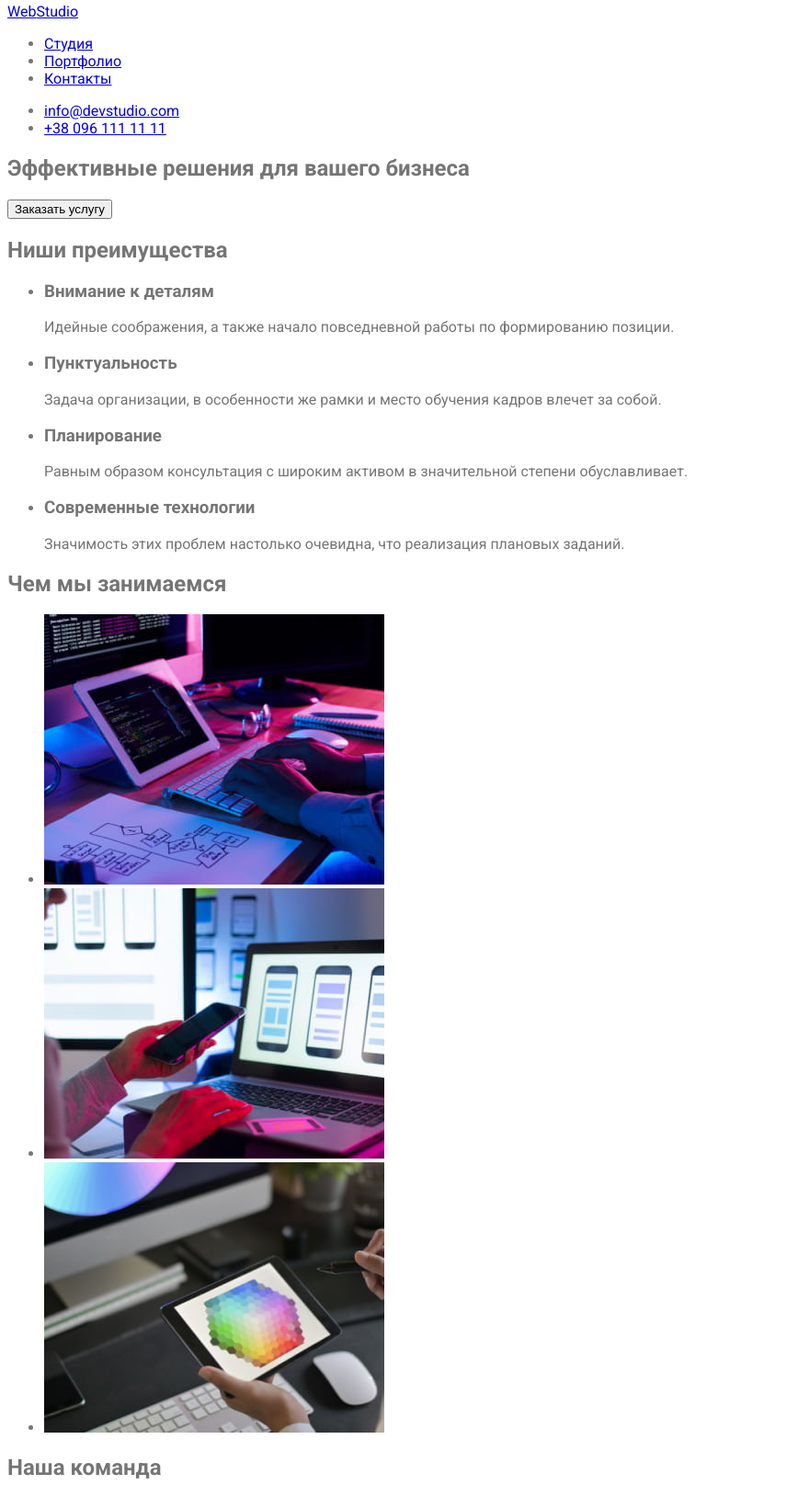
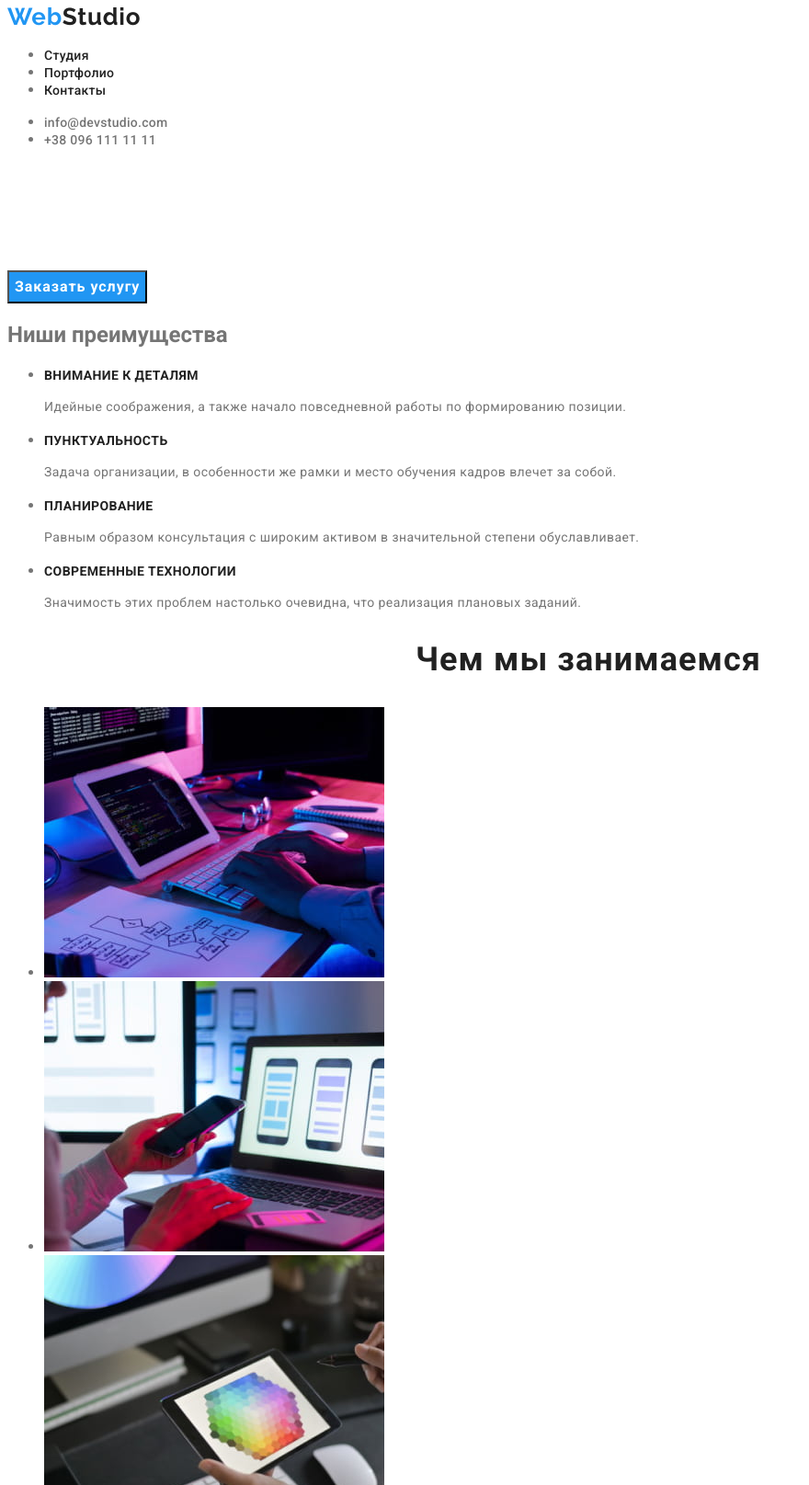
Before and after one commit to Kl0filinj/goit-markup-hw-02, a plain HTML site: page index.html in a window 1280 px wide. Shown: the part 5-1620 px from the top of the page at 92% size, without its empty margins (0-880 px from the left). Drawn offline with Linux system fonts and the light colour scheme.

Commit message:
Оформление страницы студия

```diff
--- a/css/styles.css
+++ b/css/styles.css
@@ -12,3 +12,182 @@ body {
 
     font-family: 'Roboto', sans-serif;
 }
+
+/* Хедер */
+
+.logo {
+    color: var(--headline-color);
+
+    font-family: 'Raleway';
+    font-weight: 700;
+    font-size: 26px;
+    line-height: 1.2;
+    letter-spacing: 0.03em;
+
+    text-decoration: none;
+}
+
+.logo > .logo-accent {
+    color: var(--accent-color);
+
+    font-family: 'Raleway';
+    font-weight: 700;
+    font-size: 26px;
+    line-height: 1.2;
+    letter-spacing: 0.03em;
+}
+
+.nav-list .link {
+    color: var(--headline-color);
+
+    font-family: 'Roboto';
+    font-weight: 500;
+    font-size: 14px;
+    line-height: 1.14;
+    letter-spacing: 0.02em;
+
+    text-decoration: none;
+}
+
+.nav-list .link:hover,
+.nav-list .link:focus,
+.auth-link:hover,
+.auth-link:focus {
+    color: var(--accent-color);
+}
+
+.auth-link {
+    color: var(--main-text-color);
+
+    font-family: 'Roboto';
+    font-weight: 500;
+    font-size: 14px;
+    line-height: 1.14;
+    letter-spacing: 0.02em;
+
+    text-decoration: none;
+}
+
+/* Герой */
+
+.hero > .title {
+    color: #ffffff;
+
+    font-family: 'Roboto';
+    font-weight: 900;
+    font-size: 44px;
+    line-height: 1.36;
+    text-align: center;
+    letter-spacing: 0.06em;
+    text-transform: uppercase;
+}
+
+.button {
+    color: #ffffff;
+    background-color: var(--accent-color);
+
+    font-family: 'Roboto';
+    font-weight: 700;
+    font-size: 16px;
+    line-height: 1.88;
+    text-align: center;
+    letter-spacing: 0.06em;
+}
+
+/* Наши преимущества */
+
+/* .benefits > .title {
+    color: transparent;
+} */
+
+.benefit-title {
+    color: var(--headline-color);
+
+    font-family: 'Roboto';
+    font-weight: 700;
+    font-size: 14px;
+    line-height: 1.14;
+    letter-spacing: 0.03em;
+    text-transform: uppercase;
+}
+
+.benefit-text {
+    color: var(--main-text-color);
+
+    font-family: 'Roboto';
+    font-style: normal;
+    font-weight: 400;
+    font-size: 14px;
+    line-height: 1.71;
+    letter-spacing: 0.03em;
+}
+
+/* Чем мы занимаемся */
+
+.employment > .title {
+    color: var(--headline-color);
+
+    font-family: 'Roboto';
+    font-weight: 700;
+    font-size: 36px;
+    line-height: 1.16;
+    text-align: center;
+    letter-spacing: 0.03em;
+
+}
+
+/* Наши работники */
+
+.workers > .title {
+    color: var(--headline-color);
+
+    font-family: 'Roboto';
+    font-weight: 700;
+    font-size: 36px;
+    line-height: 1.16;
+    text-align: center;
+    letter-spacing: 0.03em;
+}
+
+.workers-name {
+    color: var(--headline-color);
+
+    font-family: 'Roboto';
+    font-style: normal;
+    font-weight: 500;
+    font-size: 16px;
+    line-height: 1.18;
+    letter-spacing: 0.03em;
+}
+
+.workers-position {
+    color: var(--main-text-color);
+
+    font-family: 'Roboto';
+    font-style: normal;
+    font-weight: 400;
+    font-size: 16px;
+    line-height: 1.18;
+    letter-spacing: 0.03em;
+}
+
+/* Футер */
+
+.info {
+    font-family: 'Roboto';
+    font-style: normal;
+    font-weight: 400;
+    font-size: 14px;
+    line-height: 1.71;
+    letter-spacing: 0.03em;
+    text-decoration: none;
+}
+
+.geo {
+    color: #ffffff;
+}
+
+.mail,
+.tel {
+    color: rgba(255, 255, 255, 0.6);
+}
--- a/index.html
+++ b/index.html
@@ -24,72 +24,72 @@
         </ul>
     </header>
     <main>
-        <section>
-            <h1>Эффективные решения для вашего бизнеса</h1>
-            <button type="button">Заказать услугу</button>
+        <section class="hero">
+            <h1 class="title">Эффективные решения для вашего бизнеса</h1>
+            <button type="button" class="button active">Заказать услугу</button>
         </section>
-        <section>
-            <h2>Ниши преимущества</h2>
-            <ul>
+        <section class="benefits">
+            <h2 class="title">Ниши преимущества</h2>
+            <ul class="benefits-list">
                 <li>
-                    <h3>Внимание к деталям</h3>
-                    <p>Идейные соображения, а также начало повседневной работы по формированию позиции.</p>
+                    <h3 class="benefit-title">Внимание к деталям</h3>
+                    <p class="benefit-text">Идейные соображения, а также начало повседневной работы по формированию позиции.</p>
                 </li>
                 <li>
-                    <h3>Пунктуальность</h3>
-                    <p>Задача организации, в особенности же рамки и место обучения кадров влечет за собой.</p>
+                    <h3 class="benefit-title">Пунктуальность</h3>
+                    <p class="benefit-text">Задача организации, в особенности же рамки и место обучения кадров влечет за собой.</p>
                 </li>
                 <li>
-                    <h3>Планирование</h3>
-                    <p>Равным образом консультация с широким активом в значительной степени обуславливает.</p>
+                    <h3 class="benefit-title">Планирование</h3>
+                    <p class="benefit-text">Равным образом консультация с широким активом в значительной степени обуславливает.</p>
                 </li>
                 <li>
-                    <h3>Современные технологии</h3>
-                    <p>Значимость этих проблем настолько очевидна, что реализация плановых заданий.</p>
+                    <h3 class="benefit-title">Современные технологии</h3>
+                    <p class="benefit-text">Значимость этих проблем настолько очевидна, что реализация плановых заданий.</p>
                 </li>
             </ul>
         </section>
-        <section>
-            <h2>Чем мы занимаемся</h2>
-            <ul>
-                <li><img src="images/img.jpg" alt="Написание кода" width="370" height="294"></li>
-                <li><img src="images/img_2.jpg" alt="Работа с мобильными устройствами" width="370" height="294"></li>
-                <li><img src="images/img_3.jpg" alt="Работа с цветовой палитрой" width="370" height="294"></li>
+        <section class="employment">
+            <h2 class="title">Чем мы занимаемся</h2>
+            <ul class="employment-list">
+                <li><img src="images/img.jpg" alt="Написание кода" class="image" width="370" height="294"></li>
+                <li><img src="images/img_2.jpg" alt="Работа с мобильными устройствами" class="image" width="370" height="294"></li>
+                <li><img src="images/img_3.jpg" alt="Работа с цветовой палитрой" class="image" width="370" height="294"></li>
             </ul>
         </section>
-        <section>
-            <h2>Наша команда</h2>
-            <ul>
+        <section class="workers">
+            <h2 class="title">Наша команда</h2>
+            <ul class="workers-list">
                 <li>
-                    <img src="images/img_igor.jpg" alt="Превью фото Игоря Демьяненко" width="270" height="260">
-                    <h3>Игорь Демьяненко</h3>
-                    <p>Product Designer</p>
+                    <img src="images/img_igor.jpg" alt="Превью фото Игоря Демьяненко" class="image" width="270" height="260">
+                    <h3 class="workers-name">Игорь Демьяненко</h3>
+                    <p class="workers-position">Product Designer</p>
                 </li>
                 <li>
-                    <img src="images/img_olha.jpg" alt="Превью фото Ольги Репиной" width="270" height="260">
-                    <h3>Ольга Репина</h3>
-                    <p>Frontend Developer</p>
+                    <img src="images/img_olha.jpg" alt="Превью фото Ольги Репиной" class="image" width="270" height="260">
+                    <h3 class="workers-name">Ольга Репина</h3>
+                    <p class="workers-position">Frontend Developer</p>
                 </li>
                 <li>
-                    <img src="images/img_nikolay.jpg" alt="Превью фото Николая Тарасова" width="270" height="260">
-                    <h3>Николай Тарасов</h3>
-                    <p>Marketing</p>
+                    <img src="images/img_nikolay.jpg" alt="Превью фото Николая Тарасова" class="image" width="270" height="260">
+                    <h3 class="workers-name">Николай Тарасов</h3>
+                    <p class="workers-position">Marketing</p>
                 </li>
                 <li>
-                    <img src="images/img_mikhail.jpg" alt="Превью фото Михаила Ермакова" width="270" height="260">
-                    <h3>Михаил Ермаков</h3>
-                    <p>UI Designer</p>
+                    <img src="images/img_mikhail.jpg" alt="Превью фото Михаила Ермакова" class="image" width="270" height="260">
+                    <h3 class="workers-name">Михаил Ермаков</h3>
+                    <p class="workers-position">UI Designer</p>
                 </li>
             </ul>
         </section>
     </main>
     <footer>
-        <a href="index.html"><span>Web</span>Studio</a>
-        <address>
+        <a href="index.html" class="logo"><span class="logo-accent">Web</span>Studio</a>
+        <address class="footer-address">
             <ul>
-                <li><a href="https://goo.gl/maps/V45hp1VakKUv8cuSA">г. Киев, пр-т Леси Украинки, 26</a></li>
-                <li><a href="mailto:info@devstudio.com">info@devstudio.com</a></li>
-                <li><a href="tel:+380961111111">+38 096 111 11 11</a></li>
+                <li><a href="https://goo.gl/maps/V45hp1VakKUv8cuSA" class="info geo">г. Киев, пр-т Леси Украинки, 26</a></li>
+                <li><a href="mailto:info@devstudio.com" class="info mail">info@devstudio.com</a></li>
+                <li><a href="tel:+380961111111" class="info tel">+38 096 111 11 11</a></li>
             </ul>
         </address>
     </footer>
```
